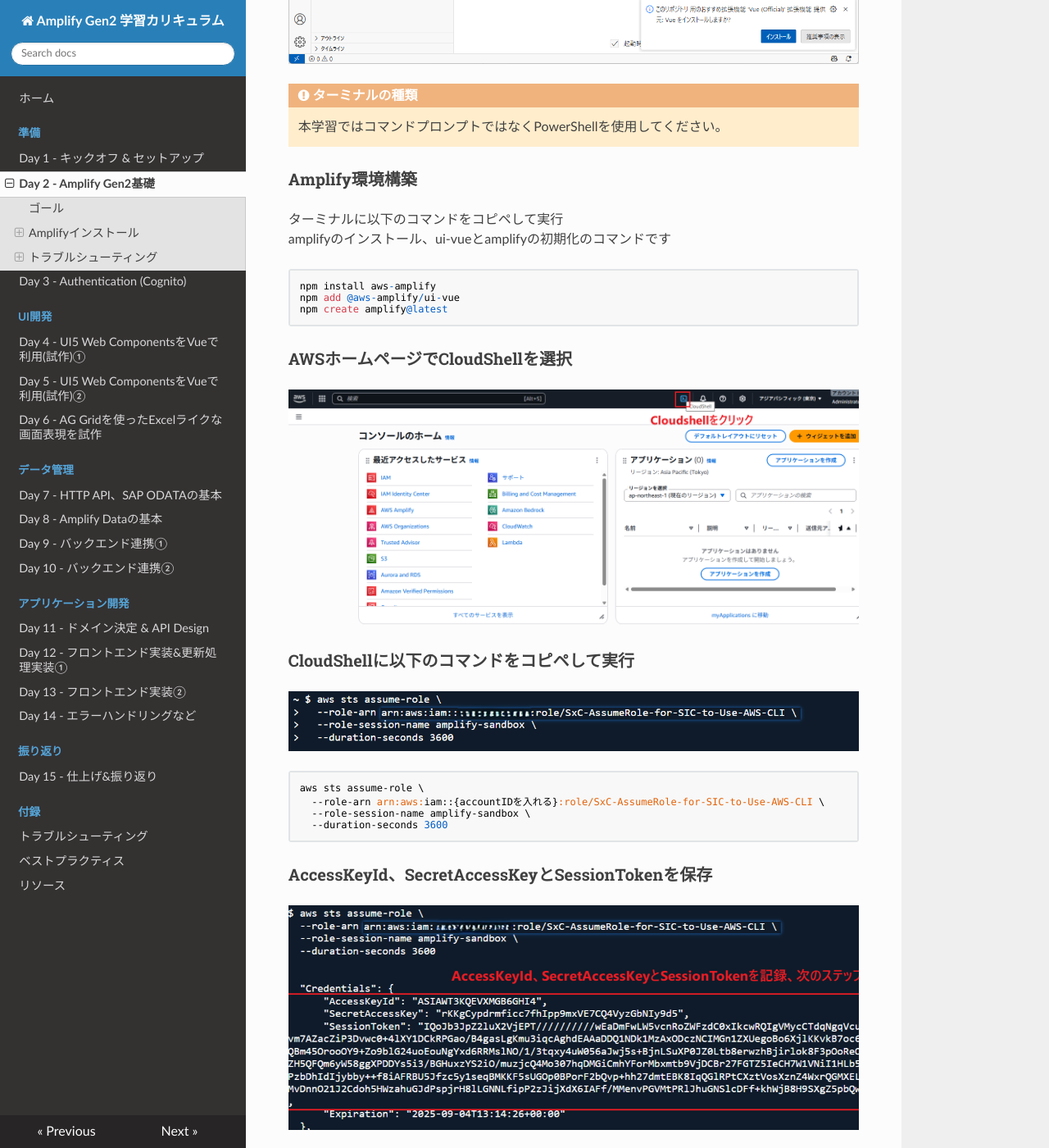
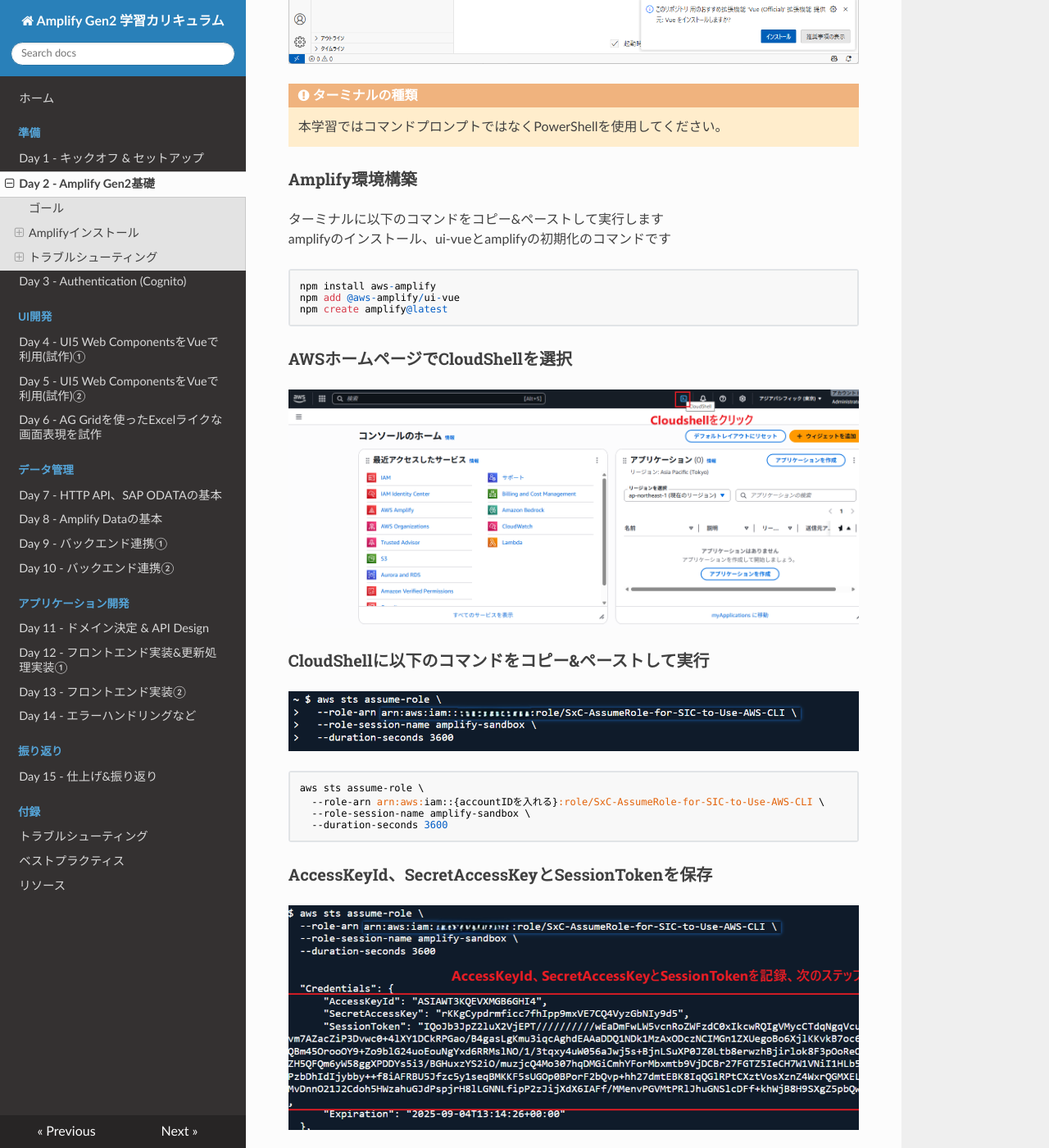
Before and after one commit to ET-n-pan/amplify-curriculum, an MkDocs documentation site: the page built from docs/foundation/day02-amplify-gen2-basics.md, in a window 1280 px wide and 1400 px high, scrolled down 1904 px. Shown: the whole window at 82% size. Built offline with MkDocs 1.6.1, drawn with Linux system fonts in a browser that asks for light colours; nearby versions of some CDN libraries; some of the changed text lies outside the part shown.

Commit message:
コピペをコピー＆ペーストに統一

````diff
--- a/docs/foundation/day02-amplify-gen2-basics.md
+++ b/docs/foundation/day02-amplify-gen2-basics.md
@@ -19,7 +19,7 @@
     本学習ではコマンドプロンプトではなくPowerShellを使用してください。
 
 ### Amplify環境構築
-ターミナルに以下のコマンドをコピペして実行
+ターミナルに以下のコマンドをコピー&ペーストして実行します
 amplifyのインストール、ui-vueとamplifyの初期化のコマンドです
 ```
 npm install aws-amplify
@@ -30,7 +30,7 @@ npm create amplify@latest
 ### AWSホームページでCloudShellを選択
 ![click-shell](../images/screenshots/d2-click-cloudshell.png)
 
-### CloudShellに以下のコマンドをコピペして実行
+### CloudShellに以下のコマンドをコピー&ペーストして実行
 ![shell-command](../images/screenshots/d2-cloudshell-command.png)
 ```
 aws sts assume-role \
@@ -49,7 +49,7 @@ $env:AWS_SECRET_ACCESS_KEY="先ほど生成したSecretAccessKeyに変更"
 $env:AWS_SESSION_TOKEN="先ほど生成したSessionToken変更"
 ```
 
-### ターミナルにコピペして実行
+### ターミナルにコピー&ペーストして実行
 ![env-setting](../images/screenshots/d2-env-setting.png)
 
 !!! warning "AccessKeyIdなどの設定について"
````
Also changed, not shown: docs/ui-development/day04-ui5-components-1.md (+1 -1 lines).
